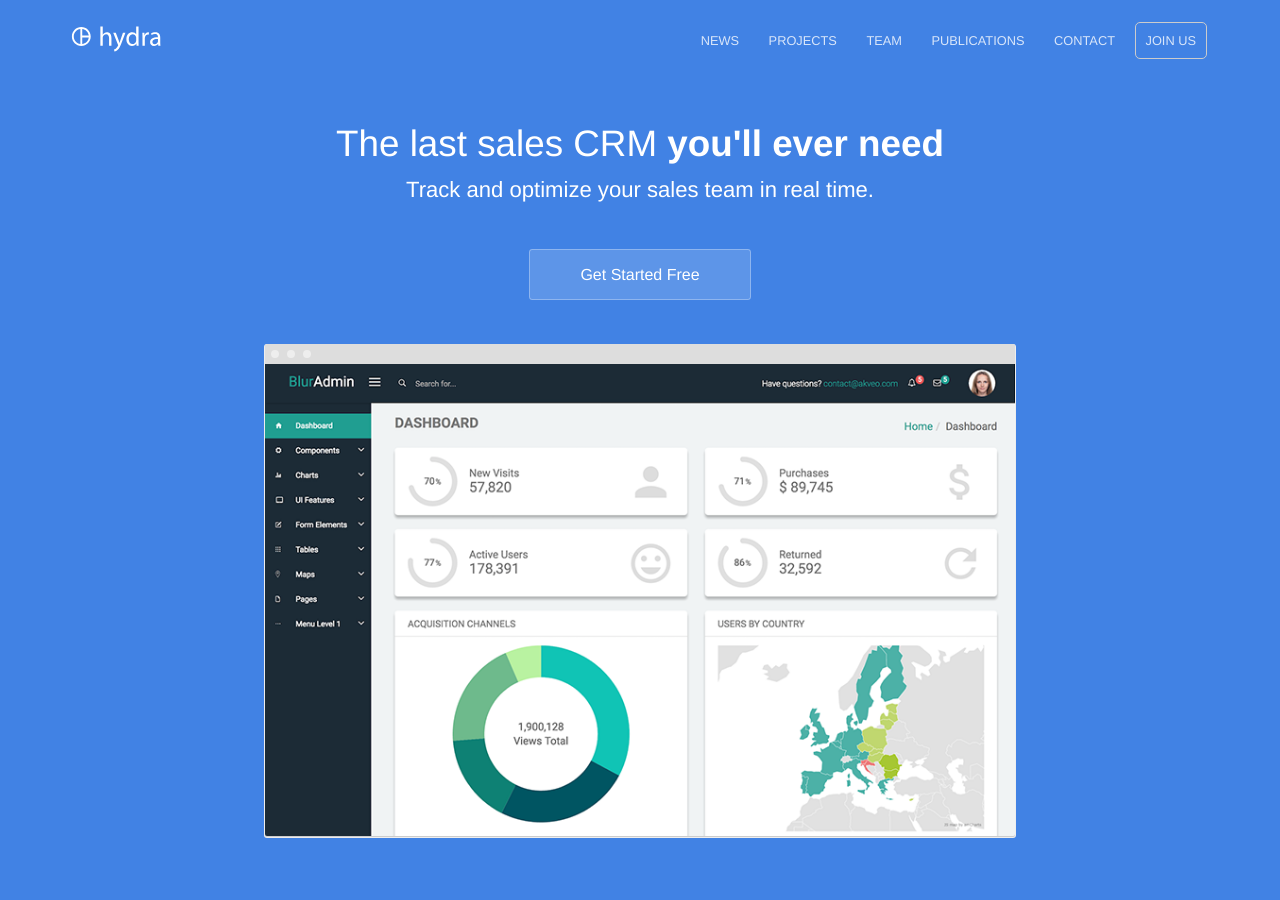
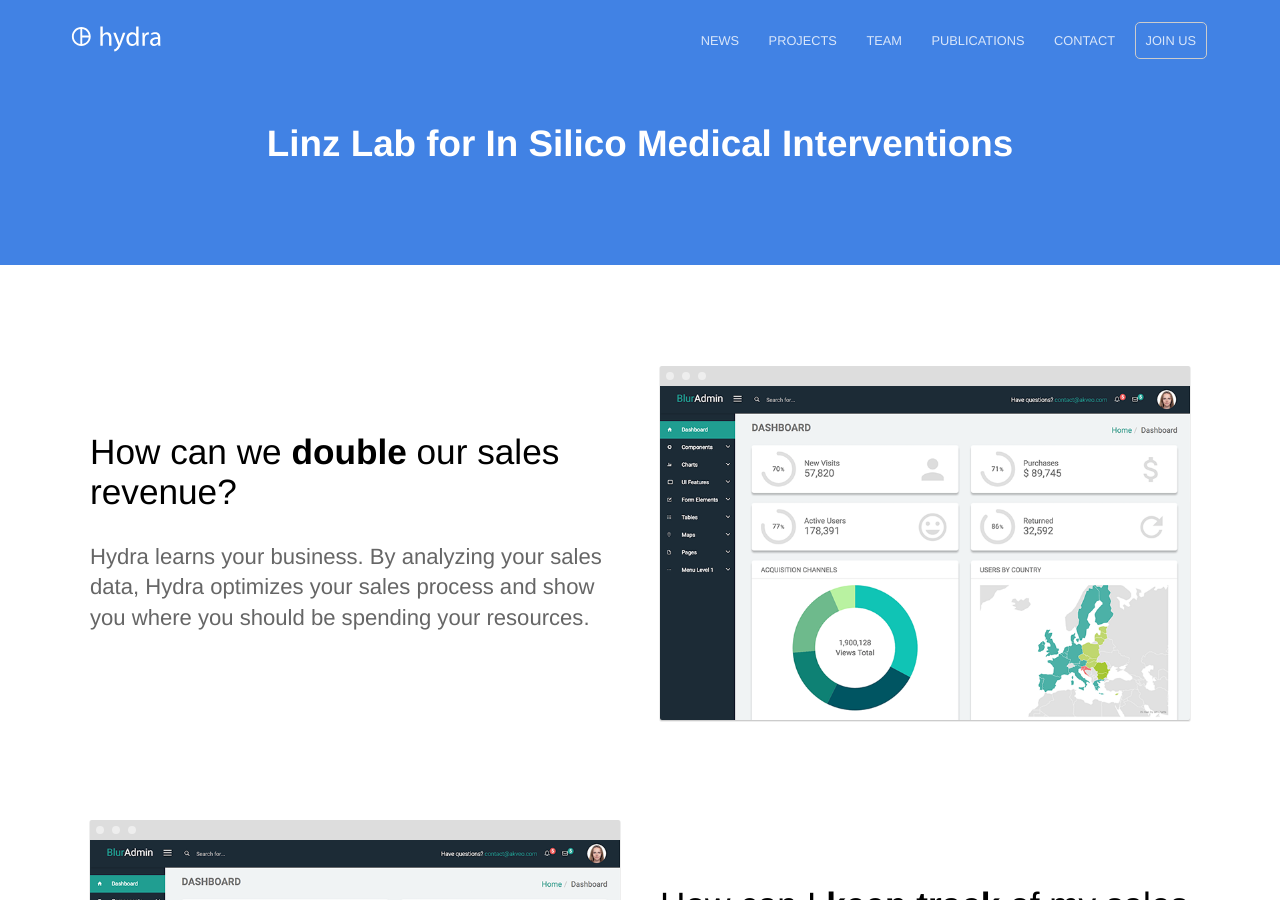
Before and after one commit to linzlabinsilmed/linzlabinsilmed.github.io, a Jekyll site: the page built from index.html, in a window 1280 px wide and 900 px high. Built offline with Jekyll 4.4.1, drawn with Linux system fonts in a browser that asks for light colours; the list of posts is cut into pages by our own code.

Commit message:
Update index.html

```diff
--- a/index.html
+++ b/index.html
@@ -4,12 +4,7 @@ description: Track and optimize your sales team in real time
 ---
 <section class="hero">
 	<div class="text-container">
-		<h1 class="editable">The last sales CRM <strong>you'll ever need</strong></h1>
-		<p class="subtext editable">Track and optimize your sales team in real time.</p>
-		<div class="cta button alt"><a href="{{ site.baseurl }}/contact/">Get Started Free</a></div>
-		<div>
-			<img src="{{ site.baseurl }}/images/dashboard.png" alt="Screenshot" class="screenshot editable" />
-		</div>
+		<h1 class="editable"><strong>Linz Lab for In Silico Medical Interventions</strong></h1>
 	</div>
 </section>
 
```
